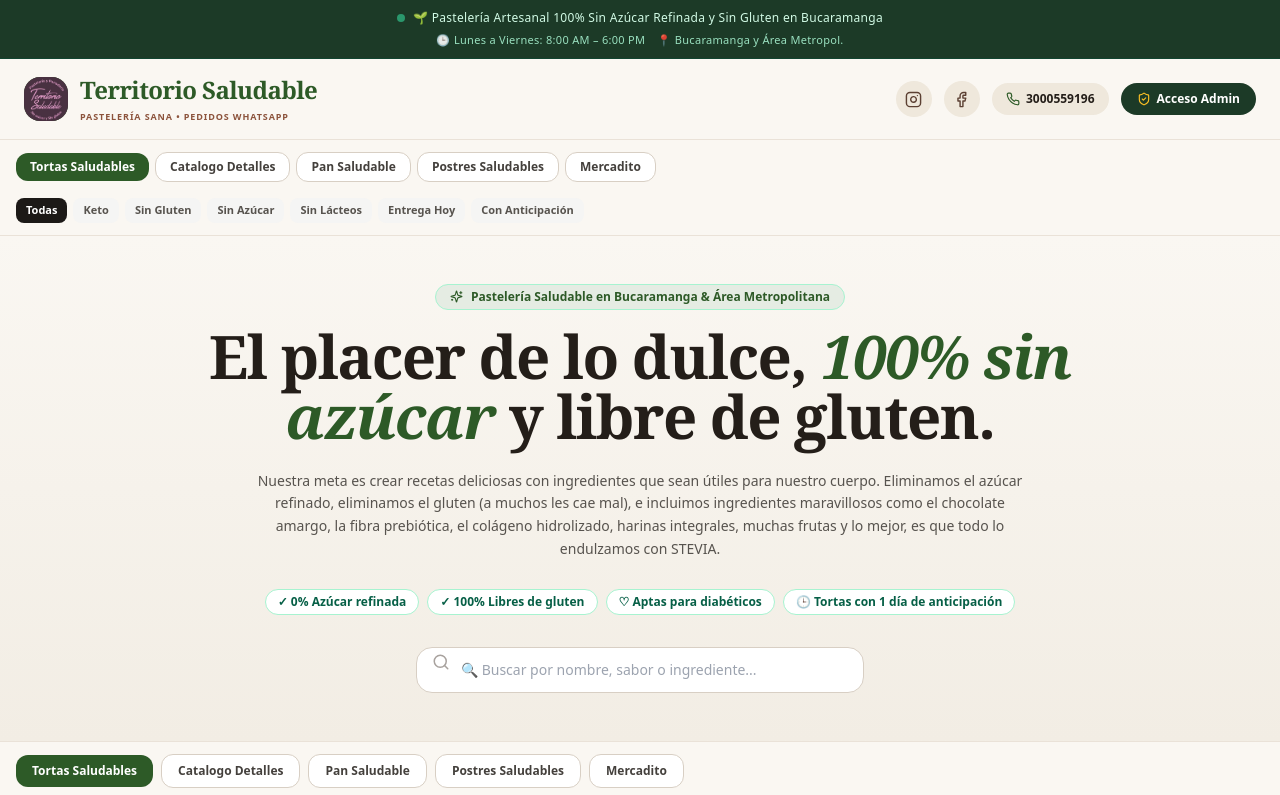
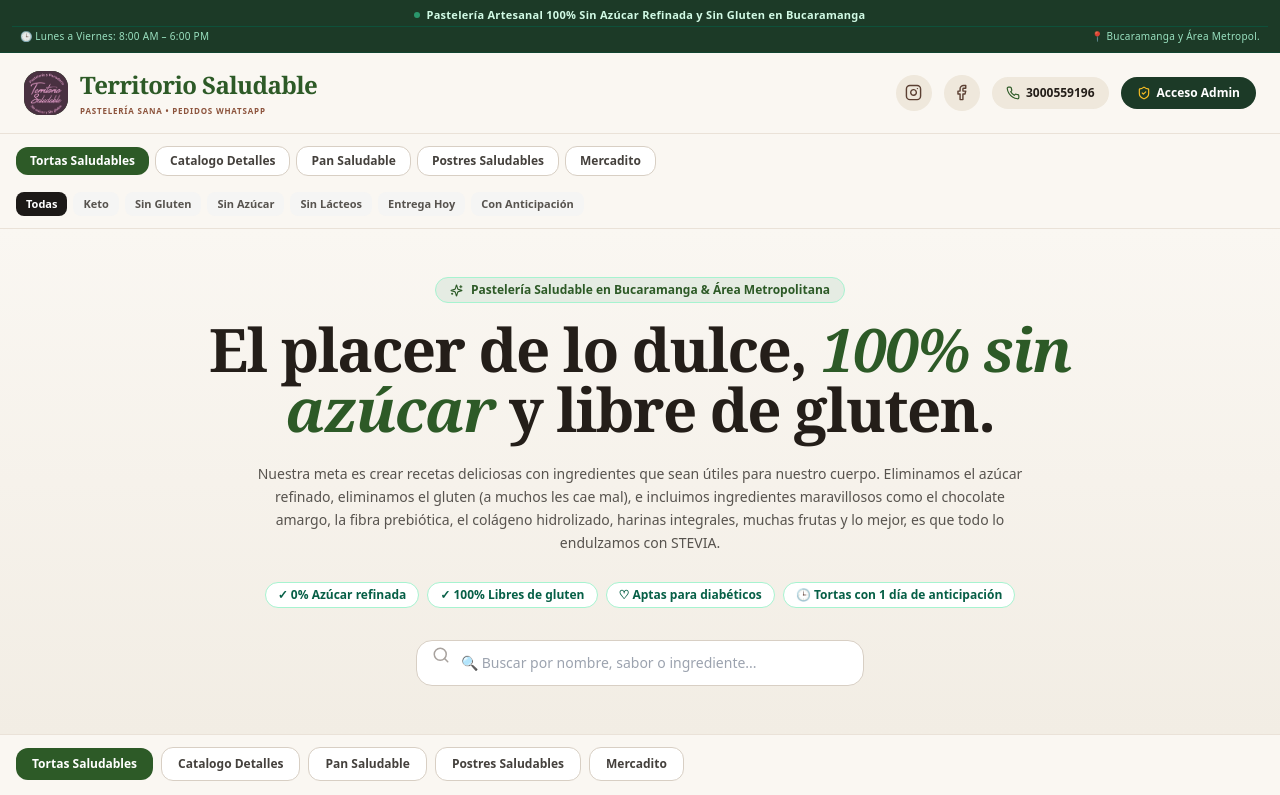
Before and after one commit to margaritabyteffa-commits/territorio-saludable, a Next.js app: page / in a window 1280 px wide. Shown: the top 795 px of the page. Built offline with nearby package versions, Linux system fonts and the light colour scheme.

Commit message:
Update page.jsx

```diff
--- a/app/page.jsx
+++ b/app/page.jsx
@@ -459,15 +459,15 @@ export default function Page() {
         </div>
       )}
 
-     <div className="bg-[#1C3A27] text-emerald-100 py-2.5 px-4 text-xs font-medium tracking-wide border-b border-emerald-900/50">
-        <div className="max-w-7xl mx-auto flex flex-col items-center justify-center gap-1.5 text-center">
-          <div className="flex items-center gap-2">
-            <span className="w-2 h-2 rounded-full bg-emerald-400 animate-pulse shrink-0"></span>
-            <p className="text-[11px] sm:text-xs">🌱 Pastelería Artesanal 100% Sin Azúcar Refinada y Sin Gluten en Bucaramanga</p>
+     <div className="bg-[#1C3A27] text-emerald-100 py-2 px-3 text-[11px] font-medium tracking-wide border-b border-emerald-900/50">
+        <div className="max-w-7xl mx-auto flex flex-col items-center gap-1 text-center">
+          <div className="flex items-center gap-1.5 justify-center">
+            <span className="w-1.5 h-1.5 rounded-full bg-emerald-400 animate-pulse shrink-0"></span>
+            <p className="font-semibold text-[11px] leading-tight"> Pastelería Artesanal 100% Sin Azúcar Refinada y Sin Gluten en Bucaramanga</p>
           </div>
-          <div className="flex flex-wrap items-center justify-center gap-3 text-[10px] sm:text-[11px] text-emerald-200/90">
-            <span>🕒 {config.hoursMonFri}</span>
-            <span>📍 Bucaramanga y Área Metropol.</span>
+          <div className="w-full flex items-center justify-between text-[10px] text-emerald-200/90 pt-0.5 border-t border-emerald-800/60 px-2">
+            <span className="truncate">🕒 {config.hoursMonFri}</span>
+            <span className="truncate">📍 Bucaramanga y Área Metropol.</span>
           </div>
         </div>
       </div>
@@ -492,7 +492,7 @@ export default function Page() {
               <span className="font-serif text-xl sm:text-2xl font-bold text-[#2D5A27] block tracking-tight leading-none">
                 {config.businessName}
               </span>
-              <span className="text-[8px] sm:text-[9px] uppercase tracking-widest text-[#8C533C] font-bold block mt-1">
+              <span className="text-[7px] sm:text-[8px] uppercase tracking-widest text-[#8C533C] font-bold block mt-1">
                 PASTELERÍA SANA • PEDIDOS WHATSAPP
               </span>
             </div>
```
